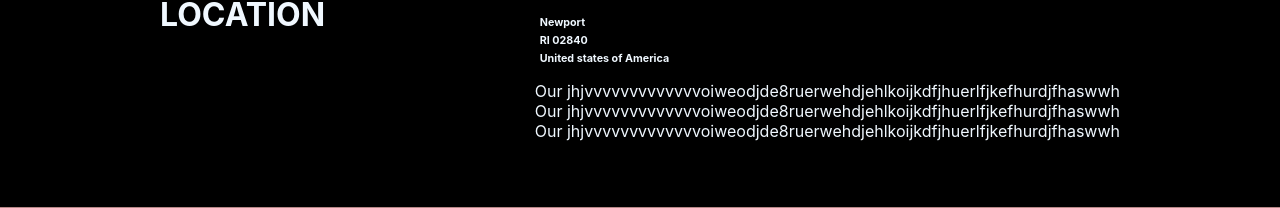
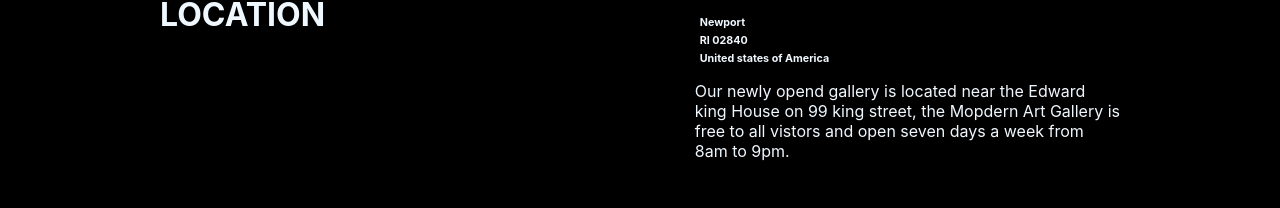
Before and after one commit to BilalAlnajjar/Ajial_Test3, a React (Create React App) app: page / in a window 1280 px wide. Shown: the part 1899-2107 px from the top of the page. Built offline with nearby package versions, Linux system fonts and the light colour scheme.

Commit message:
Edit p tag for location section

```diff
--- a/src/Component/LocationSection.js
+++ b/src/Component/LocationSection.js
@@ -14,9 +14,10 @@ class LocationSection extends React.Component{
               <h6>RI 02840</h6>
               <h6>United states of America</h6>
 
-              <p>Our jhjvvvvvvvvvvvvvoiweodjde8ruerwehdjehlkoijkdfjhuerlfjkefhurdjfhaswwh<br></br>
-              Our jhjvvvvvvvvvvvvvoiweodjde8ruerwehdjehlkoijkdfjhuerlfjkefhurdjfhaswwh<br></br>
-              Our jhjvvvvvvvvvvvvvoiweodjde8ruerwehdjehlkoijkdfjhuerlfjkefhurdjfhaswwh<br></br>
+              <p>Our newly opend gallery is located near the Edward<br></br>
+                 king House on 99 king street, the Mopdern Art Gallery is<br></br>
+                 free to all vistors and open seven days a week from<br></br>
+                 8am to 9pm.
               </p>
           </div>
       </div>
```
